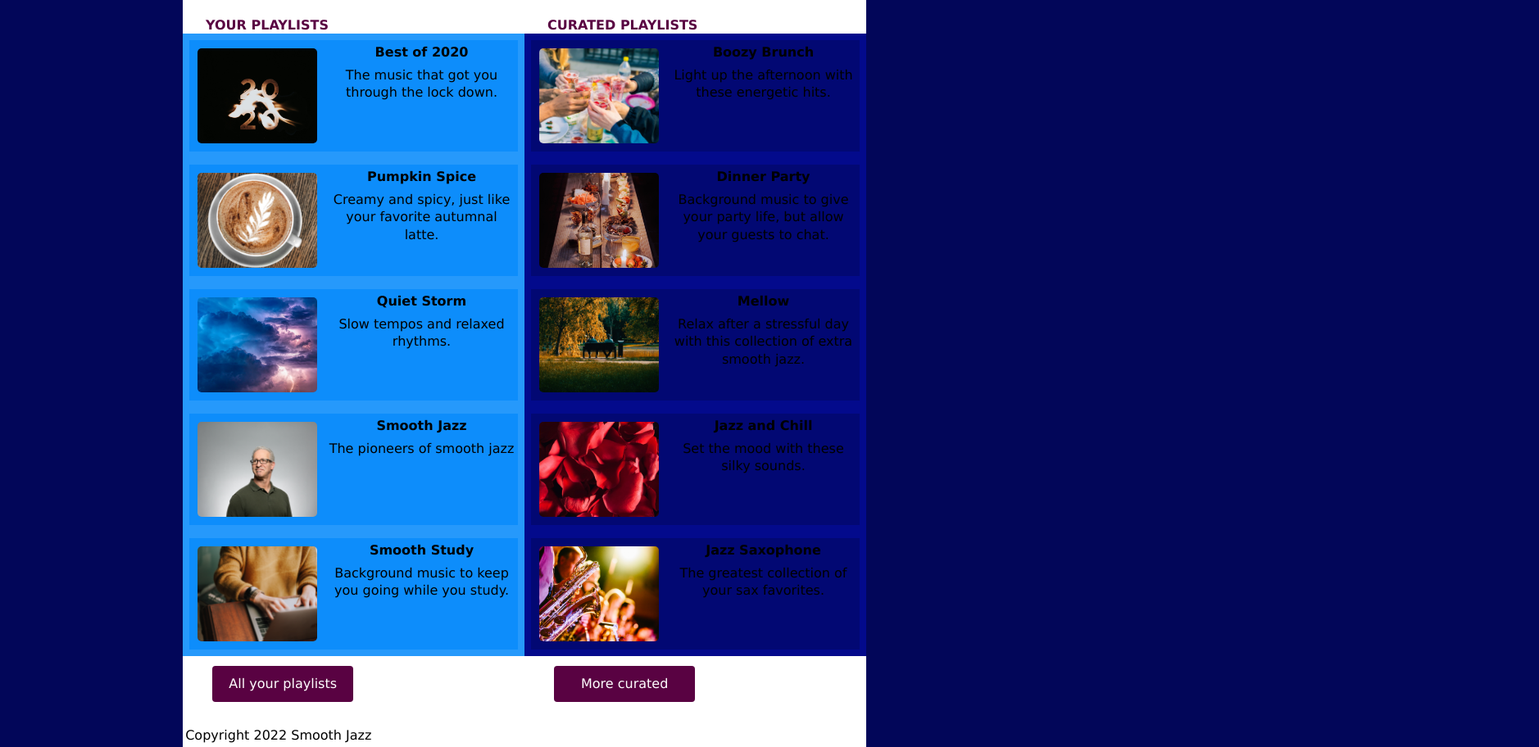
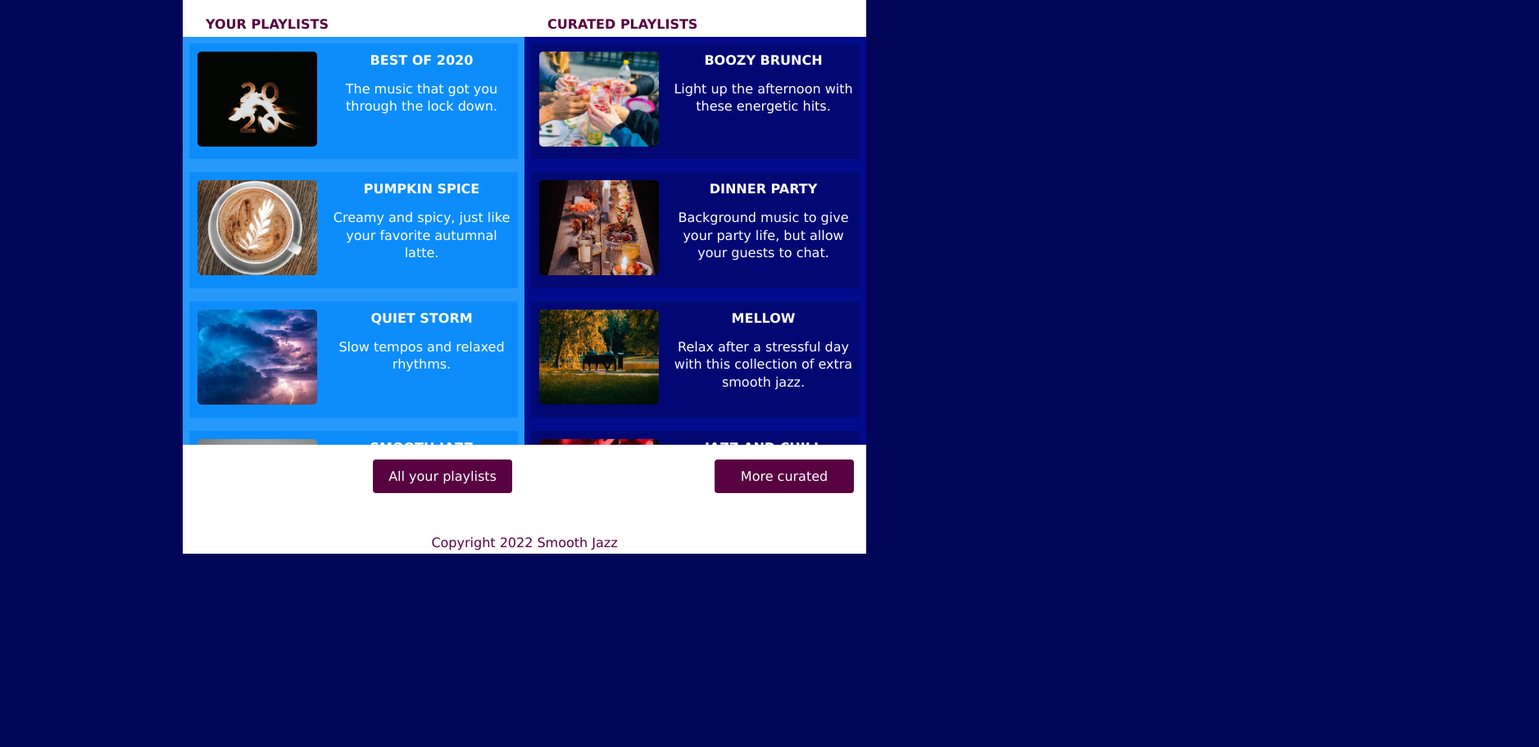
Before and after one commit to AKescobar/streamingmedia, a plain HTML site: page index.html in a window 1280 px wide. Shown: the part 668-1580 px from the top of the page at 82% size, 1878 px wide, since content can reach past the window. After the commit the page ends 1344 px from the top, so only its background shows below. Drawn offline with Linux system fonts and the light colour scheme.

Commit message:
Finally Done!
Had to fix the lists and validate.

```diff
--- a/index.html
+++ b/index.html
@@ -15,13 +15,13 @@
         </header>
         <nav>
             <h2>Main Navigation</h2>
-            <input type="checkbox" id="dropdown" />
+            <input type="checkbox" id="dropdown">
             <label for="dropdown"><span></span></label>
             <ul>
             <li><a href="#home">MuzakMaker</a></li>
-            <li><a href="#trending">Trending <br />Songs</a></li>
-            <li><a href="#playlists">Your  <br />Playlists</a></li>
-            <li><a href="#curated">Curated  <br />Playlists</a></li>
+            <li><a href="#trending">Trending <br>Songs</a></li>
+            <li><a href="#playlists">Your  <br>Playlists</a></li>
+            <li><a href="#curated">Curated  <br>Playlists</a></li>
             <li><a href="user"><img src="images/duke-silver.png" alt="user profile picture"></a></li>
             </ul>
     </nav>
@@ -103,54 +103,54 @@
                     </div>
                     <p class="more">More trending</p>
             </section>
-            <section id="lists">
+            <div id="lists">
                 <section id="playlists">
                     <h2>Your Playlists</h2>
                         <div class="scroll">
                             <section>
-                                <div>
+                                    <div>
                                     <img src="images/best-of-2020-cover.png" alt="">
-                                </div>
-                                <dl>
-                                    <dt><h3>Best of 2020</h3></dt>
-                                    <dd>The music that got you through the lock down.</dd>
-                                </dl>
+                                    </div>
+                                    <div>
+                                    <h3>Best of 2020</h3>
+                                    <p>The music that got you through the lock down.</p>
+                                    </div>
                             </section>
                             <section>
                                 <div>
                                     <img src="images/pumpkin-spice-cover.png" alt="">
                                 </div>
-                                <dl>
-                                    <dt><h3>Pumpkin Spice</h3></dt>
-                                    <dd>Creamy and spicy, just like your favorite autumnal latte.</dd>
-                                </dl>
+                                <div>
+                                    <h3>Pumpkin Spice</h3>
+                                    <p>Creamy and spicy, just like your favorite autumnal latte.</p>
+                                </div>
                             </section>
                             <section>
                                 <div>
                                     <img src="images/quiet-storm-cover.png" alt="">
                                 </div>
-                                <dl>
-                                    <dt><h3>Quiet Storm</h3></dt>
-                                    <dd>Slow tempos and relaxed rhythms.</dd>
-                                </dl>
+                                <div>
+                                    <h3>Quiet Storm</h3>
+                                    <p>Slow tempos and relaxed rhythms.</p>
+                                </div>
                             </section>
                             <section>
                                 <div>
                                     <img src="images/smooth-jazz-cover.png" alt="">
                                 </div>
-                                <dl>
-                                    <dt><h3>Smooth Jazz</h3></dt>
-                                    <dd>The pioneers of smooth jazz</dd>
-                                </dl>
+                                <div>
+                                    <h3>Smooth Jazz</h3>
+                                    <p>The pioneers of smooth jazz</p>
+                                </div>
                             </section>
                             <section>
                                 <div>
                                     <img src="images/smooth-study-cover.png" alt="">
                                 </div>
-                                <dl>
-                                    <dt><h3>Smooth Study</h3></dt>
-                                    <dd>Background music to keep you going while you study.</dd>
-                                </dl>
+                                <div>
+                                    <h3>Smooth Study</h3>
+                                    <p>Background music to keep you going while you study.</p>
+                                </div>
                             </section>
                         </div>
                         <p class="more">All your playlists</p>
@@ -162,51 +162,51 @@
                                 <div>
                                     <img src="images/boozy-brunch-cover.png" alt="">
                                 </div>
-                                <dl>
-                                    <dt><h3>Boozy Brunch</h3></dt>
-                                    <dd>Light up the afternoon with these energetic hits.</dd>
-                                </dl>
+                                <div>
+                                    <h3>Boozy Brunch</h3>
+                                    <p>Light up the afternoon with these energetic hits.</p>
+                                </div>
                             </section>
                             <section>
                                 <div>
                                     <img src="images/dinner-party-cover.png" alt="">
                                 </div>
-                                <dl>
-                                    <dt><h3>Dinner Party</h3></dt>
-                                    <dd>Background music to give your party life, but allow your guests to chat.</dd>
-                                </dl>
+                                <div>
+                                    <h3>Dinner Party</h3>
+                                    <p>Background music to give your party life, but allow your guests to chat.</p>
+                                </div>
                             </section>
                             <section>
                                 <div>
                                     <img src="images/mellow-cover.png" alt="">
                                 </div>
-                                <dl>
-                                    <dt><h3>Mellow</h3></dt>
-                                    <dd>Relax after a stressful day with this collection of extra smooth jazz.</dd>
-                                </dl>
+                                <div>
+                                    <h3>Mellow</h3>
+                                    <p>Relax after a stressful day with this collection of extra smooth jazz.</p>
+                                </div>
                             </section>
                             <section>
                                 <div>
                                     <img src="images/jazz-chill-cover.png" alt="">
                                 </div>
-                                <dl>
-                                    <dt><h3>Jazz and Chill</h3></dt>
-                                    <dd>Set the mood with these silky sounds.</dd>
-                                </dl>
+                                <div>
+                                    <h3>Jazz and Chill</h3>
+                                    <p>Set the mood with these silky sounds.</p>
+                                </div>
                             </section>
                             <section>
                                 <div>
                                     <img src="images/smooth-saxophone-cover.png" alt="">
                                 </div>
-                                <dl>
-                                    <dt><h3>Jazz Saxophone</h3></dt>
-                                    <dd>The greatest collection of your sax favorites.</dd>
-                                </dl>
+                                <div>
+                                    <h3>Jazz Saxophone</h3>
+                                    <p>The greatest collection of your sax favorites.</p>
+                                </div>
                             </section>
                         </div>
                         <p class="more">More curated</p>
                 </section>
-            </section>
+            </div>
         </main>
         <footer>
             <p>Copyright 2022 Smooth Jazz</p>
--- a/styles.css
+++ b/styles.css
@@ -90,6 +90,11 @@ h2{
     text-transform: uppercase;
     font-weight: bold;
     padding-left: 1.75rem;
+    padding-bottom: .25rem;
+}
+
+h3{
+    padding: 10px;
 }
 
 p, dt, dd{
@@ -98,7 +103,6 @@ p, dt, dd{
 }
 
 /*--------------------Header--------------------*/
-
 #switch{
     display: flex;
     flex-direction: column-reverse;
@@ -145,7 +149,7 @@ nav a{
     display: block;
     height: 42px;
     padding: 1.2rem;
-    color: white;
+    color: #ffffff;
 }
 
 nav a:hover{
@@ -161,10 +165,9 @@ ul li:first-of-type{
     position: relative;
 }
 
-
 /*--------------------Main--------------------*/
 main, footer{
-    background-color: white;
+    background-color: #ffffff;
     margin: 0 auto;
 }
 
@@ -182,11 +185,15 @@ audio{
     background-color: var(--tyrian);
     color: #ffffff;
     display: block;
-    padding: 0.7rem;
+    padding: 10px;
     width: 150px;
     border-radius: 4px;
     text-align: center;
-    margin: 0.7rem 2.25em;
+    margin: 10px 0 30px 32px;
+}
+
+.more:hover{
+    background-color: var(--fed-blue);
 }
 
 #trending{
@@ -215,6 +222,8 @@ audio{
     grid-template-columns: 1fr 1fr 1fr 1fr 1fr;
     grid-auto-rows: 350px;
     align-items: center;
+    overflow-x: auto;
+    overflow-y: hidden;
 }
 
 #trending section div{
@@ -239,10 +248,22 @@ audio{
     padding: 1rem 0;
 }
 
-#playlists dl, #playlists img{
+#playlists div, #curated div{
+    color:#ffffff;
+}
+
+#playlists h3, #curated h3{
+    text-transform: uppercase;
+}
+
+#playlists .scroll div{
     background-color: var(--dodger);
     display: block;
     text-align: center;
+}
+
+#playlists .scroll, #curated .scroll{
+    margin: 0 0 .5rem;
 }
 
 #curated .scroll{
@@ -253,17 +274,18 @@ audio{
     background-color: var(--blue);
 }
 
-#curated dl, #curated img{
+#curated .scroll div{
     background-color: var(--navy);
     display: block;
     text-align: center;
 }
 
 /*--------------------Footer--------------------*/
-
-
+footer{
+    color: var(--tyrian);
+    text-align: center;
+}
 /*--------------------Media Queries and Provided Code--------------------*/
-
 audio::-webkit-media-controls-mute-button {
     color: #000;
     background-color: #ffffff;
@@ -282,28 +304,30 @@ audio::-webkit-media-controls-enclosure {
 
 
 #trending ::-webkit-scrollbar {
-
+    width: 15px;
 }
 #trending ::-webkit-scrollbar-track {
-
+    box-shadow: inset 0 0 12px var(--tyrian);
 }
 #trending ::-webkit-scrollbar-thumb {
-
+    background: var(--tyrian);
+    border-radius: 4px;
 }
 #trending ::-webkit-scrollbar-thumb:hover {
-
+    background: var(--fed-blue);
 }
 #playlists ::-webkit-scrollbar, #curated ::-webkit-scrollbar {
-
+    width: 15px;
 }
 #playlists ::-webkit-scrollbar-track, #curated ::-webkit-scrollbar-track  {
-
+    box-shadow: inset 0 0 12px var(--fed-blue);
 }
 #playlists ::-webkit-scrollbar-thumb, #curated ::-webkit-scrollbar-thumb {
-
+    background: var(--fed-blue);
+    border-radius: 4px;
 }
 #playlists ::-webkit-scrollbar-thumb:hover, #curated ::-webkit-scrollbar-thumb:hover {
-
+    background: #ffffff;
 }
 
 ul {
@@ -387,16 +411,31 @@ input:checked ~ label:not(.steps) span:before, input:checked ~ label:not(.steps)
         padding: 0 0 1.45rem;
     }
 
+    #playlists .scroll, #curated .scroll{
+        display: grid;
+        grid-template-rows: repeat(5, 1fr);
+        height: 498px;
+        overflow-x: hidden;
+        overflow-y: auto;
+    }
+
     #playlists .scroll section, #curated .scroll section{
         display: grid;
-        grid-template-columns: 1fr 6fr;
-        padding: .5rem;
-        grid-template-rows: 1fr;
+        grid-template-columns: 1fr 2fr;
+        padding: 0.5rem;
     }
+
     #lists{
         display:grid;
         grid-template-columns: 1fr 1fr;
+        width: 834px;
     }
+
+    .more{
+        float: right;
+        margin-right: 15px;
+    }
+
     nav a:nth-of-type(5){
         padding: 0 1.2rem;
     }
@@ -424,6 +463,11 @@ input:checked ~ label:not(.steps) span:before, input:checked ~ label:not(.steps)
         top: -20px;
     }
 
+    .scroll{
+        overflow-x: auto;
+        overflow-y: hidden;
+    }
+
     #playlists{
         padding: 0 0 .75rem;
     }
```
